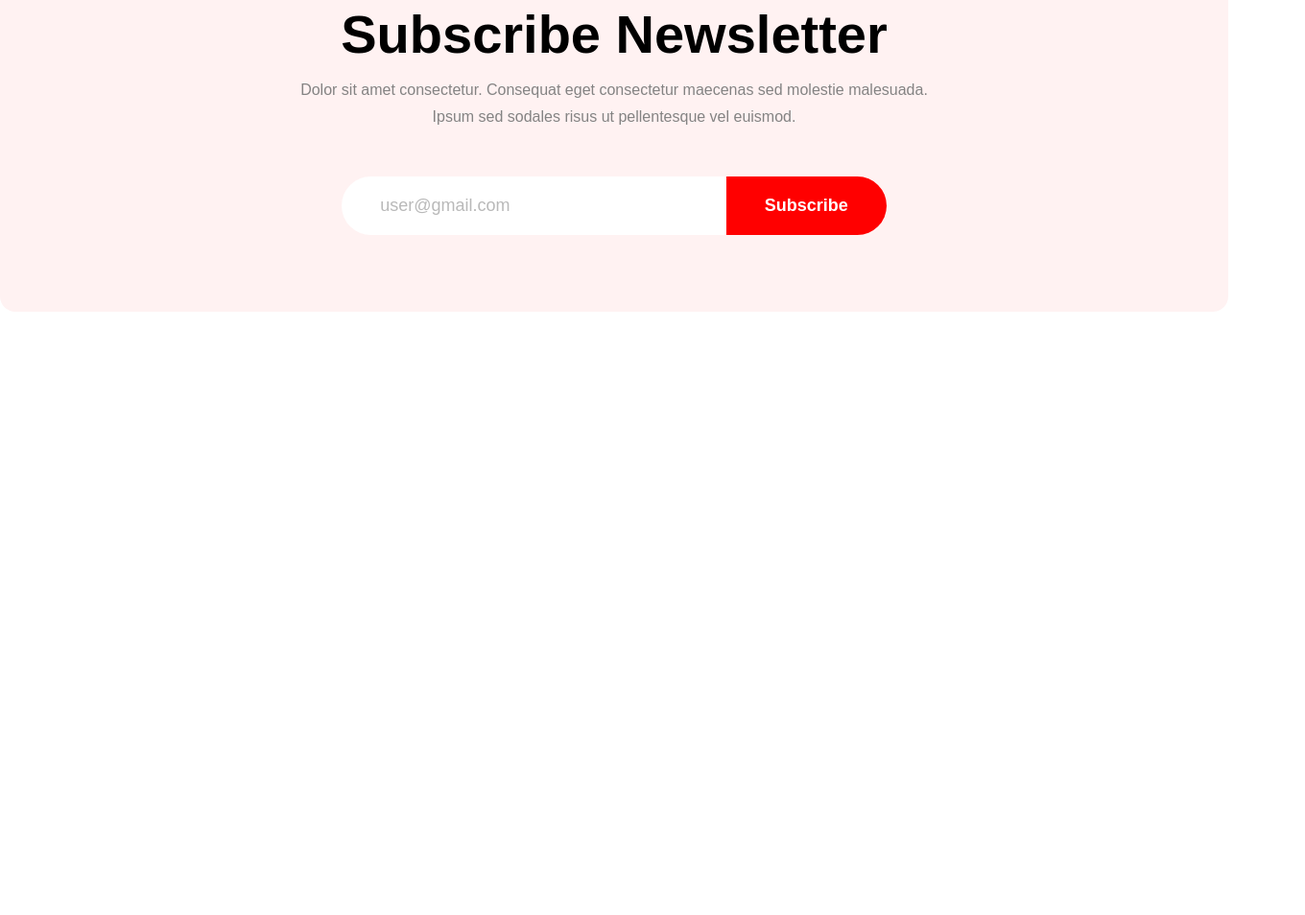
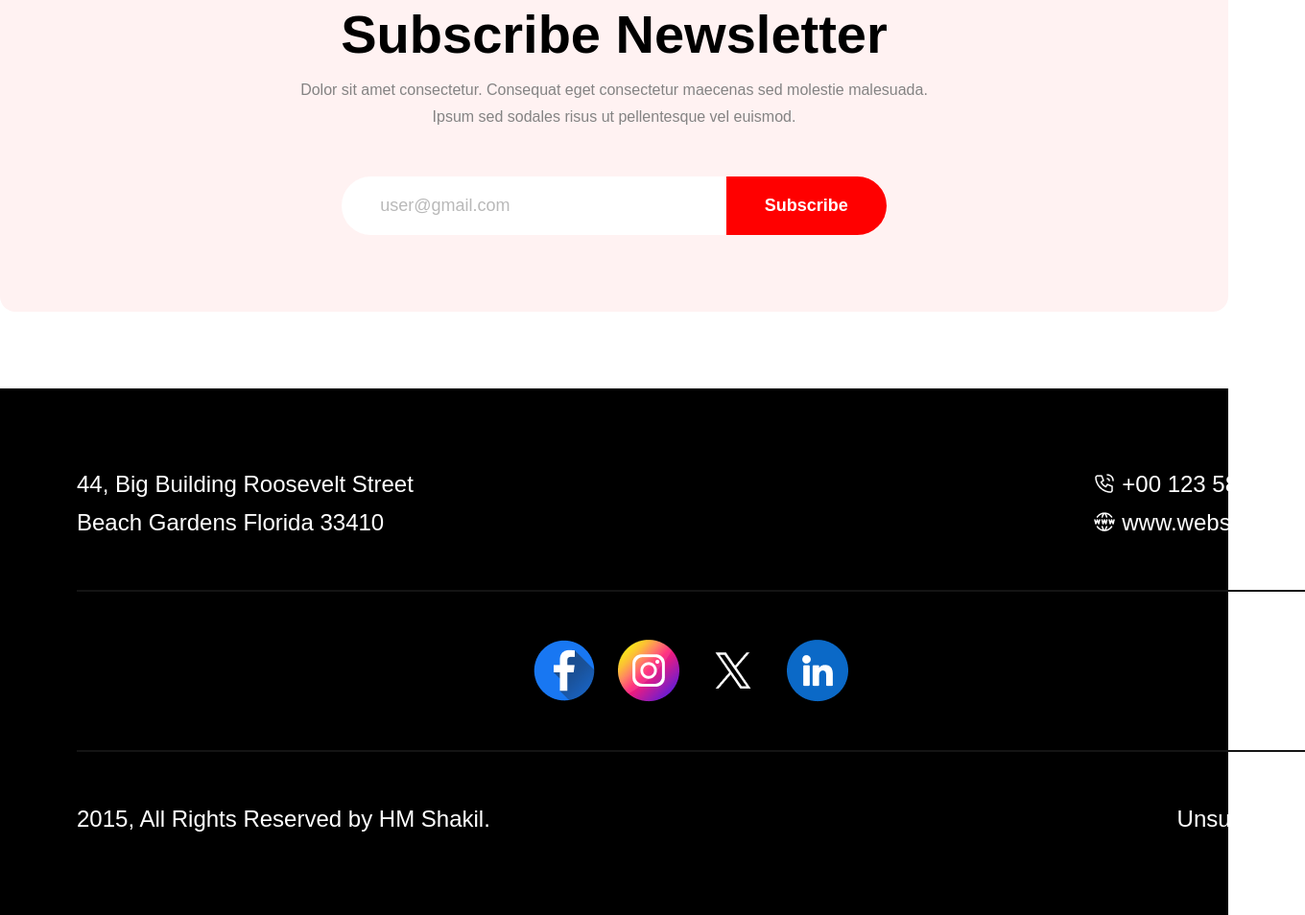
Before and after one commit to coder-shakil99/new-year-2025, a plain HTML site: page index.html in a window 1280 px wide. Shown: the part 5659-6613 px from the top of the page at 96% size, 1360 px wide, since content can reach past the window. Before the commit the page ends 5984 px from the top, so only its background shows below. Drawn offline with Linux system fonts and the light colour scheme.

Commit message:
add footer-section

```diff
--- a/index.html
+++ b/index.html
@@ -128,9 +128,36 @@
             </section>
         </div>
     </main>
-    <footer>
+    <footer class="footer-area">
         <div class="container">
-
+            <div class="address">
+                <div class="address-left">
+                    <p>44, Big Building Roosevelt Street <br>
+                        Beach Gardens Florida 33410</p>
+                </div>
+                <div class="address-right">
+                    <p><span><img src="./icons/Call.png" alt=""></span> +00 123 584 124</p>
+                    <p><span><img src="./icons/Website.png" alt=""></span> www.website.com</p>
+                </div>
+            </div>
+            <hr>
+            <div class="address-menu">
+                <ul>
+                    <li><a href="#"><img src="./icons/Facebook.png" alt=""></a></li>
+                    <li><a href="#"><img src="./icons/Instagram.png" alt=""></a></li>
+                    <li><a href="#"><img src="./icons/Twitter.png" alt=""></a></li>
+                    <li><a href="#"><img src="./icons/Linkedin.png" alt=""></a></li>
+                </ul>
+            </div>
+            <hr>
+            <div class="address">
+                <div class="address-left">
+                    <p>2015, All Rights Reserved by HM Shakil.</p>
+                </div>
+                <div class="address-right">
+                    <p>Unsubscribe</p>
+                </div>
+            </div>
         </div>
     </footer>
 </body>
--- a/styles/style.css
+++ b/styles/style.css
@@ -289,3 +289,42 @@ img{
     cursor: pointer;
 
 }
+/* footer-section-style */
+.footer-area{
+    background: black;
+    color: #fff;
+    margin-top: 80px;
+    padding: 80px;
+}
+.footer-area hr{
+
+
+    border: 1px solid #141414;
+    margin: 50px 0;
+}
+.address{
+    display: flex;
+    justify-content: space-between;
+}
+.address-left p{
+    font-size: 24px;
+    font-weight: 500;
+    line-height: 40px;
+}
+.address-right p{
+    font-size: 24px;
+    font-weight: 500;
+    line-height: 40px;
+}
+.address-right p span{}
+.address-right p span img{
+    width:24px;
+}
+.address-menu ul{
+    display: flex;
+    gap: 24px;
+    justify-content: center;
+}
+.address-menu ul li{
+    list-style: none;
+}
```
